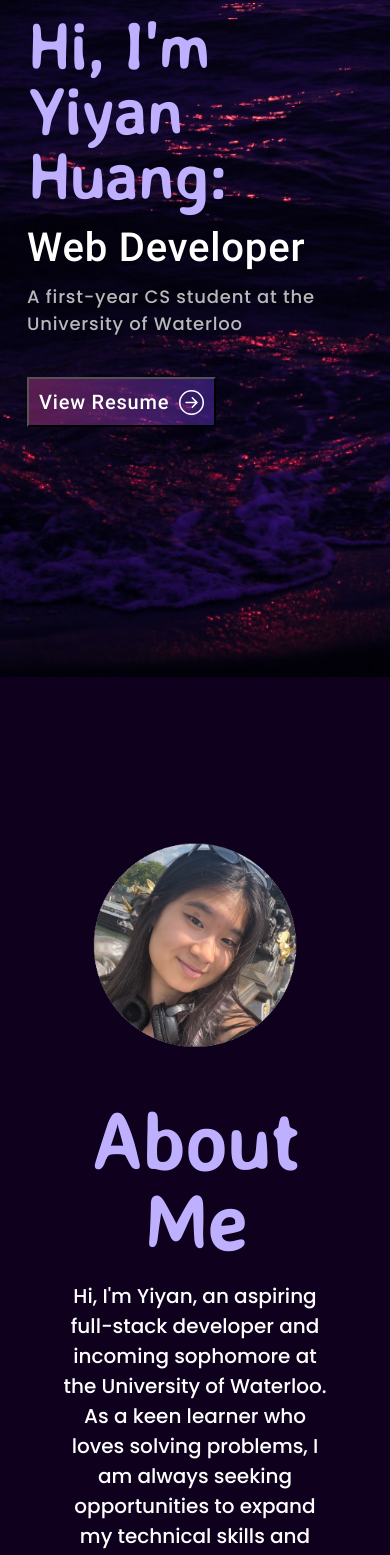
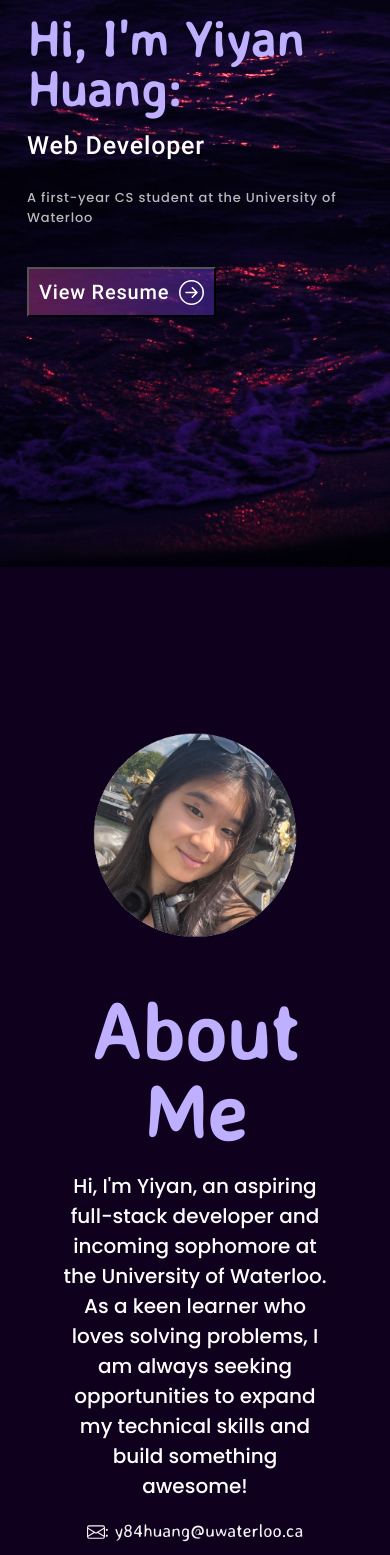
Before and after one commit to yiyan023/Personal-Website, a React (Create React App) app: page / in a window 390 px wide. Shown: the part 237-1792 px from the top of the page. Built offline with nearby package versions, Linux system fonts and the light colour scheme.

Commit message:
home page is fixed!

```diff
--- a/src/components/homepage/About.js
+++ b/src/components/homepage/About.js
@@ -17,11 +17,11 @@ export const About = () => {
 	return (
 		<section className="about" id="home">
 			<Container>
-				<Row className="align-items-center p-5">
-						<Col className="portrait d-flex justify-content-center align-items-center mb-5" xs={12} md={6} xl={6}>
+				<Row className="align-items-center p-5 d-flex justify-content-center">
+						<Col className="portrait d-flex justify-content-center align-items-center mb-5" xs={12} md={8} xl={6}>
 							<img data-aos="fade-in" data-aos-delay="500" src={Portrait}/>
 						</Col>
-					<Col className="text-center text-md-start justify-content-center" xs={12} md={6} xl={6}>
+					<Col className="text-center text-xl-start d-flex flex-column justify-content-center align-items-center align-items-xl-start" xs={12} md={8} xl={6}>
 						<h1 data-aos="fade-in" data-aos-delay="500">{`About Me`}</h1>
 						<p className="introduction" data-aos="fade-in" data-aos-delay="1250">Hi, I'm Yiyan, an aspiring full-stack developer and incoming sophomore at the University of Waterloo. As a keen learner who loves solving problems, I am always seeking opportunities to expand my technical skills and build something awesome!</p>
 						<a data-aos="fade-in" data-aos-delay="2000" href="mailto:y84huang@uwaterloo.ca" target="blank">   <Envelope />: y84huang@uwaterloo.ca</a>
--- a/src/components/homepage/Banner.js
+++ b/src/components/homepage/Banner.js
@@ -46,9 +46,9 @@ export const Banner = () => {
 
     let scrollDistance;
 
-    if (screenWidth < 576) {
+    if (screenWidth <= 576) {
         scrollDistance = 850;
-    } else if (screenWidth >= 576 && screenWidth < 992) {
+    } else if (screenWidth > 576 && screenWidth < 992) {
         scrollDistance = 780;
     } else if (screenWidth >= 992) {
         scrollDistance = 745;
--- a/src/styling/homepage/banner.css
+++ b/src/styling/homepage/banner.css
@@ -23,7 +23,6 @@
 	display: inline-block;
   }
   .banner .name {
-	font-size: 65px;
 	font-weight: 700;
 	letter-spacing: 0.8px;
 	line-height: 1;
@@ -34,7 +33,6 @@
 
   .banner p {
 	color: #B8B8B8;
-	font-size: 18px;
 	letter-spacing: 0.8px;
 	line-height: 1.5em;
 	width: 96%;
@@ -92,7 +90,6 @@
   }
 
   .banner .role {
-	font-size: 40px;
 	font-weight: 700;
 	letter-spacing: 0.8px;
 	line-height: 1;
@@ -108,25 +105,73 @@
 
   @media(min-width: 1200px) {
 	.banner .next {
-		top: 37%;
+		top: 35%;
+	}
+
+	.banner .name {
+		font-size: 65px;
+	}
+
+	.banner .role {
+		font-size: 40px;
+	}
+
+	p {
+		font-size: 18px;
 	}
   }
 
-  @media(min-width: 993px) {
+  @media(max-width: 1199px) {
 	.banner .next {
-		top: 37%;
+		top: 30%;
+	}
+
+	.banner .name {
+		font-size: 65px;
+	}
+
+	.banner .role {
+		font-size: 30px;
+	}
+
+	p {
+		font-size: 18px;
 	}
   }
 
-  @media(max-width: 992px) {
+  @media(max-width: 576px) {
 	.banner .next {
-		top: 35%;
+		top: 30%;
+	}
+
+	.banner .name {
+		font-size: 50px;
+	}
+
+	.banner .role {
+		font-size: 25px;
+	}
+
+	p {
+		font-size: 13px;
 	}
   }
 
-  @media(max-width: 768px) {
+  @media(max-width: 300px) {
 	.banner .next {
-		top: 30%;
+		top: 25%;
+	}
+
+	.banner .name {
+		font-size: 50px;
+	}
+
+	.banner .role {
+		font-size: 20px;
+	}
+
+	p {
+		font-size: 13px;
 	}
   }
 
```
